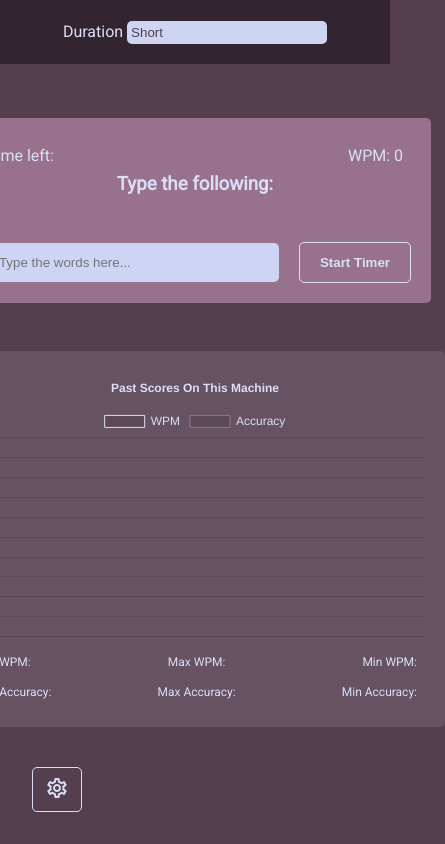
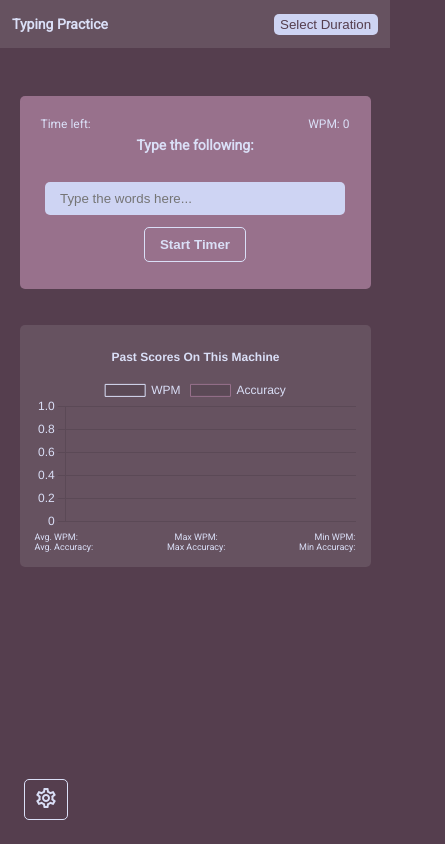
Before and after one commit to jwilhoit83/typing-practice, a plain HTML site: page index.html in a window 390 px wide. Shown: the whole page, 445 px wide, since content can reach past the window. Drawn offline with nearby package versions, Linux system fonts and the light colour scheme.

Commit message:
changed a few styles to help with responsiveness and made sure mobile version looks and feels acceptable

```diff
--- a/index.html
+++ b/index.html
@@ -13,25 +13,18 @@
 </head>
 
 <body>
-    <button id="settings-btn" class="btn settings-btn">
-        <span class="material-icons-outlined">
-            settings
-        </span>
-    </button>
     <div id="settings" class="settings">
+        <h3>Typing Practice</h3>
         <form id="settings-form">
-            <div>
-                <label for="duration">Duration</label>
                 <select id="duration">
+                    <option value=30 selected disabled>Select Duration</option>
                     <option value=30>Short</option>
                     <option value=60>Medium</option>
                     <option value=120>Long</option>
                 </select>
-            </div>
         </form>
     </div>
     <div class="flex">
-
         <div class="container">
             <div class="scoreboard">
                 <p class="time-container">
@@ -45,7 +38,7 @@
 
             <h3>Type the following:</h3>
 
-            <h1 id="word">&nbsp</h1>
+            <h2 id="word">&nbsp</h2>
 
             <input type="text" id="text" autocomplete="off" placeholder='Type the words here...'>
 
@@ -76,6 +69,11 @@
             </div>
         </div>
     </div>
+    <button id="settings-btn" class="btn settings-btn">
+        <span class="material-icons-outlined">
+            settings
+        </span>
+    </button>
     <script src="https://cdn.jsdelivr.net/npm/chart.js@3.4.1/dist/chart.min.js"></script>
     <script src="script.js"></script>
 </body>
--- a/style.css
+++ b/style.css
@@ -1,4 +1,4 @@
-@import url('https://fonts.googleapis.com/css2?family=Roboto&display=swap');
+@import url("https://fonts.googleapis.com/css2?family=Roboto&display=swap");
 
 * {
   box-sizing: border-box;
@@ -15,20 +15,33 @@
 }
 
 body {
-  font-family: 'Roboto', sans-serif;
+  font-family: "Roboto", sans-serif;
   background-color: var(--primary);
   color: var(--primary-text);
+  min-height: 100vh;
+}
+
+.settings {
+  width: 100%;
+  background-color: rgba(255, 255, 255, 0.1);
+  height: 4rem;
+  transition: opacity 0.4s ease-in-out;
+  margin-bottom: 4rem;
+  padding: 1rem;
   display: flex;
   align-items: center;
-  justify-content: center;
-  min-height: 100vh;
+  justify-content: space-between;
+}
+
+.settings.hide {
+  opacity: 0;
 }
 
 .flex {
   display: flex;
   flex-direction: column;
   justify-content: center;
-  align-items:center;
+  align-items: center;
   gap: 3rem;
 }
 
@@ -38,11 +51,13 @@ body {
   border-radius: 5px;
   position: relative;
   text-align: center;
+  width: 90%;
   max-width: 500px;
 }
 
 .chart-container {
   background-color: rgba(255, 255, 255, 0.1);
+  width: 90%;
   max-width: 500px;
   border-radius: 5px;
   padding: 1.25rem;
@@ -76,55 +91,35 @@ body {
 }
 
 .start-btn {
-  margin-left: 1rem;
+  margin: 1rem;
 }
 
-p {
+.container p {
   margin: 0.5rem;
 }
 
-
-
 select,
-input[type='text'] {
-  width: 200px;
+input[type="text"] {
+  width: 100%;
+  max-width: 300px;
   border: 0;
   border-radius: 5px;
-  padding: 0.25rem;
+  padding: 0.25rem 0.5rem;
   appearance: none;
   background-color: var(--primary-input);
   color: var(--primary);
 }
 
-input[type='text'] {
+input[type="text"] {
   padding: 0.75rem 1.25rem;
-  width: 300px;
   margin-top: 0.625rem;
 }
 
 select:focus,
 button:focus,
-input[type='text']:focus {
+input[type="text"]:focus {
   outline: none;
   box-shadow: 0 0 0 1px var(--primary), 0 0 0 2px var(--primary-text);
-}
-
-.settings {
-  position: absolute;
-  top: 0;
-  left: 0;
-  width: 100%;
-  background-color: rgba(0, 0, 0, 0.4);
-  height: 4rem;
-  display: flex;
-  align-items: center;
-  justify-content: center;
-  transform: translateY(0);
-  transition: transform 0.4s ease-in-out;
-}
-
-.settings.hide {
-  transform: translateY(-100%);
 }
 
 .scoreboard {
@@ -155,3 +150,15 @@ input[type='text']:focus {
 .warning {
   color: var(--warning);
 }
+
+@media (max-width: 625px) {
+  :root {
+    font-size: 12px;
+  }
+}
+
+@media (max-width: 350px) {
+  :root {
+    font-size: 10px;
+  }
+}
```
